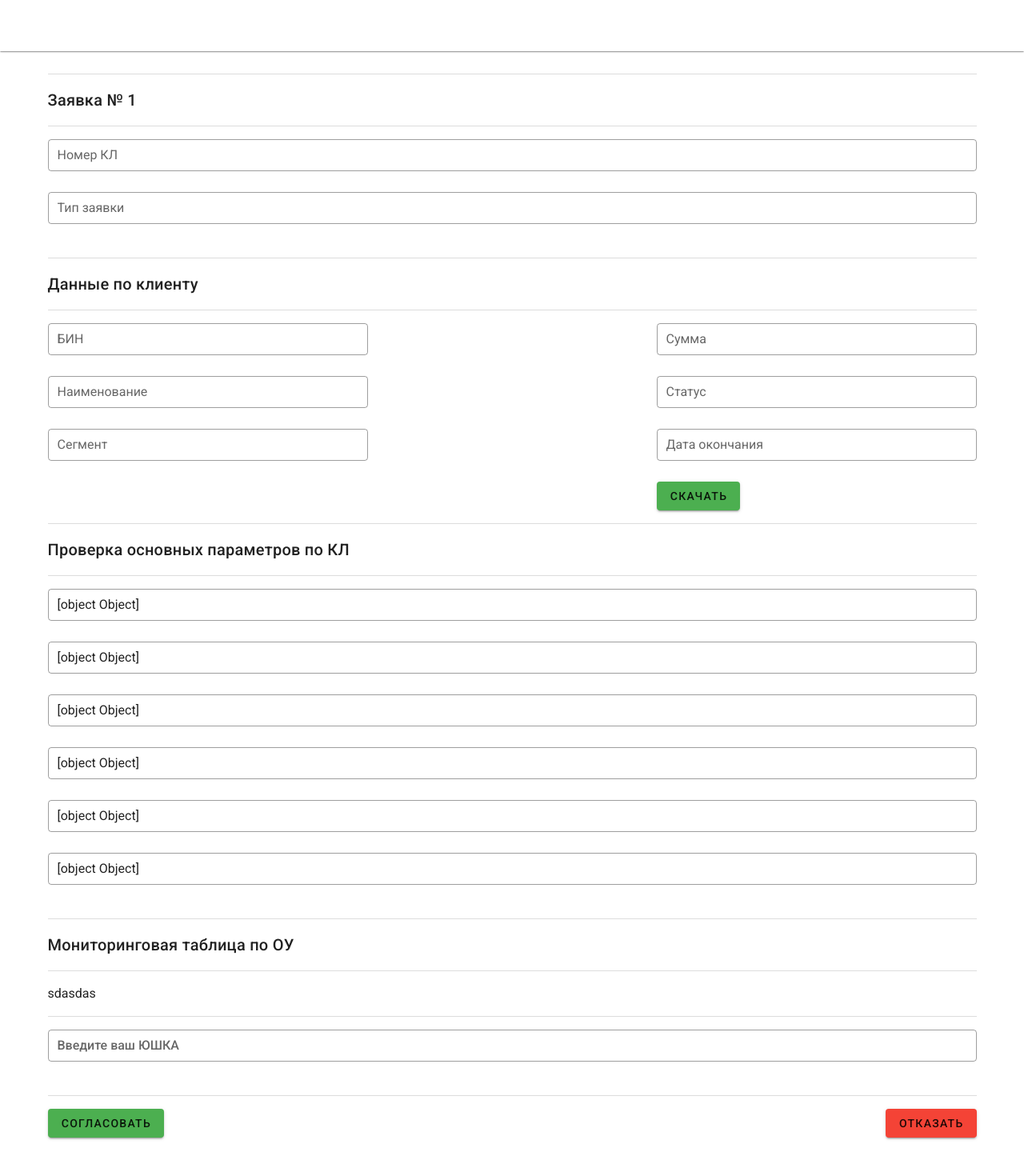
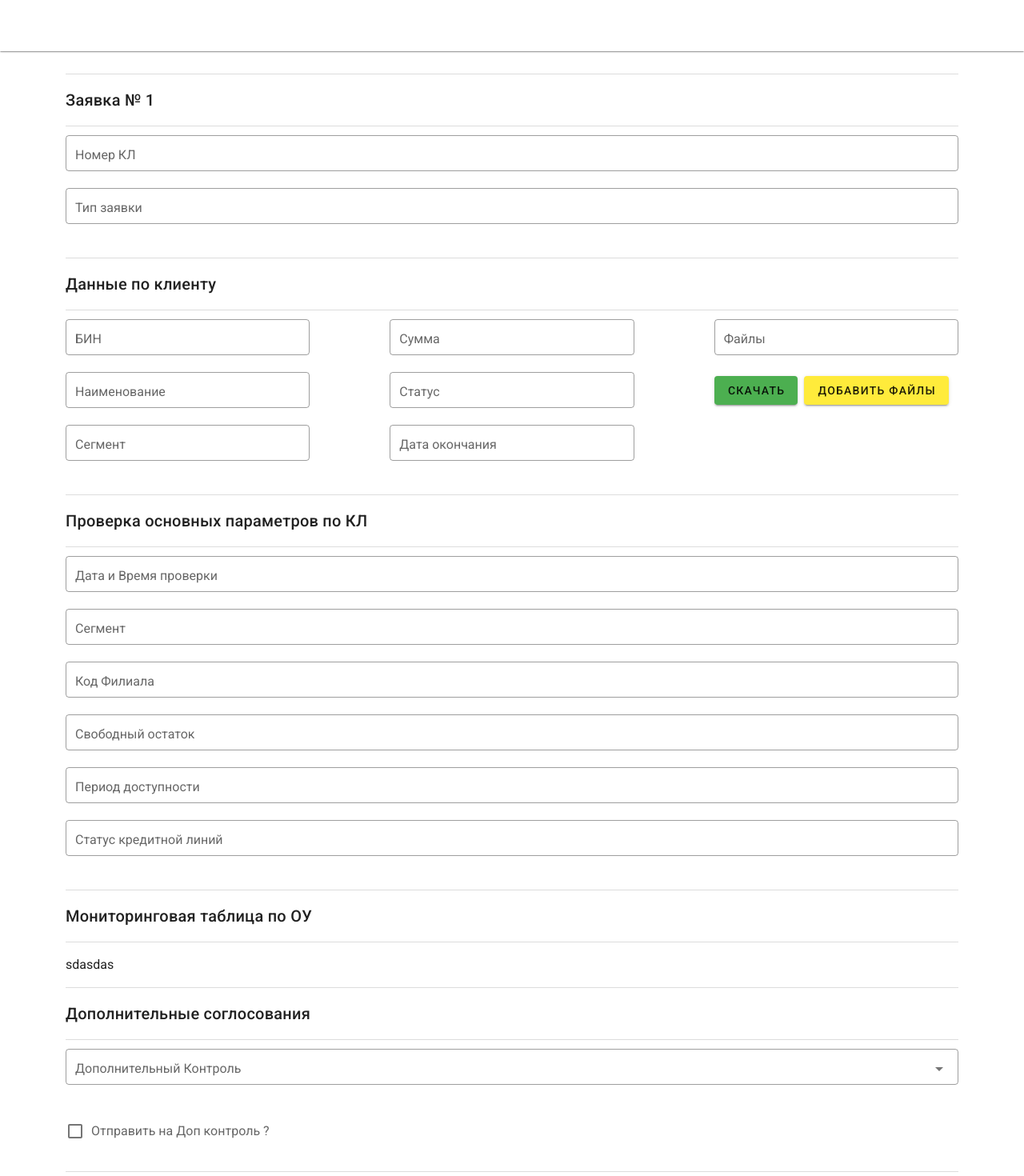
Before and after one commit to Zhasulan070/GarantsFront, a Vue app: page /order-detail/1 in a window 1280 px wide. Shown: the top 1470 px of the page at 80% size. Before the commit the page ends 1434 px from the top, so only its background shows below. Built offline with nearby package versions, Linux system fonts and the light colour scheme; no server answers.

Commit message:
changes in KM

```diff
--- a/package.json
+++ b/package.json
@@ -9,8 +9,10 @@
   },
   "dependencies": {
     "axios": "^0.21.4",
+    "bootstrap": "^5.1.1",
+    "bootstrap-vue": "^2.21.2",
     "core-js": "^3.6.5",
-    "vue": "^2.6.11",
+    "vue": "^2.6.14",
     "vue-router": "^3.2.0",
     "vuetify": "^2.4.0",
     "vuex": "^3.4.0"
--- a/src/router/index.js
+++ b/src/router/index.js
@@ -2,7 +2,7 @@ import Vue from 'vue'
 import VueRouter from 'vue-router'
 import Home from '../views/Home.vue'
 import CreateOrder from "@/views/CreateOrder";
-import Main from "@/views/Main";
+import OrderDetail from "@/views/OrderDetail";
 import OrderList from "@/views/OrderList";
 
 Vue.use(VueRouter)
@@ -20,8 +20,8 @@ const routes = [
   },
   {
     path: '/order-detail/:id',
-    name: 'Main',
-    component: Main
+    name: 'OrderDetail',
+    component: OrderDetail
   }
   ,
   {
--- a/src/views/CreateOrder.vue
+++ b/src/views/CreateOrder.vue
@@ -288,6 +288,7 @@
                 label="Срок окончания"
             >
             </v-text-field>
+
             <v-btn
                 outlined
                 dense
@@ -352,7 +353,7 @@ export default {
       dialog: false,
       dialogDeleteItem: false,
       klArray: [],
-      kl_type: '',
+      kl_type: 1,
       summa: '',
       currencies: [],
       bin: '',
@@ -400,12 +401,9 @@ export default {
           {
             kl_type: this.kl_type,
             summa: this.summa,
-            currency: this.currency
+            currency: this.form.currency
           }
       )
-      this.kl_type = ''
-      this.summa = ''
-      this.currency = ''
       this.dialog = false
     },
 
@@ -454,20 +452,22 @@ export default {
     submit: function (){
       this.result = {
         uin: this.uin,
-        filial: this.filial,
-        requestType: this.requestType,
+        filial: this.form.filial,
+        requestType: this.form.requestType,
         bin: this.bin,
         name: this.name,
         kl_array: this.klArray,
         beneficator: this.beneficator,
         date: this.date
       }
-      const headers = { "Content-Type": "application/json" };
+
+      console.log(this.result)
+      /*const headers = { "Content-Type": "application/json" };
 
       axios.post("https://api.npms.io/v2/search?q=vue", { headers })
           .then(response => {
             console.log(response)
-          })
+          })*/
     }
 
   },
@@ -493,19 +493,17 @@ export default {
 
     bin(newVal) {
       if (newVal.length === 12) {
-        console.log('get')
         const headers = {"Content-Type": "application/json"};
 
-        axios.get("http://operflw-p-ap01:8080/api/Loans/GetCompanyByBIIN?iin=130340024549", {headers})
+        axios.get("http://localhost:5000/api/GetCompanyNameByBin?bin=" + newVal, {headers})
             .then(response => {
-              let data = response.data
-              this.name = data.name
+              this.name = response.data.result
 
 
               // const headers = { "Content-Type": "application/json" };
-              // axios.get("https://api.npms.io/v2/search?q=vue", { headers })
+              // axios.get("http://localhost:5000/api/GetCompanyNameByBin?bin=" + newVal, { headers })
               //     .then(response => {
-              //       this.klTypes = response.data.kls
+              //       console.log(response.data)
               //     })
             })
 
@@ -518,7 +516,7 @@ export default {
 
 <style scoped>
 .form {
-  width: 600px;
+  width: 750px;
   margin: 48px auto;
 }
 
--- a/src/views/Main.vue
+++ b/src/views/OrderDetail.vue
@@ -25,7 +25,7 @@
       <div class="title">
         Данные по клиенту
       </div>
-      <div class="d-flex justify-space-between">
+      <div class="d-flex">
         <div class="block">
           <v-text-field
               v-model="company.bin"
@@ -46,7 +46,7 @@
               dense
           ></v-text-field>
         </div>
-        <div class="block">
+        <div class="block" style="margin-left: 100px">
           <v-text-field
               v-model="order.summa"
               outlined
@@ -65,7 +65,16 @@
               label="Дата окончания"
               dense
           ></v-text-field>
+        </div>
+        <div class="block" style="margin-left: 100px">
+          <v-text-field
+              v-model="company.files"
+              outlined
+              label="Файлы"
+              dense
+          ></v-text-field>
           <v-btn color="green">Скачать</v-btn>
+          <v-btn color="yellow" style="margin-left:8px">Добавить файлы</v-btn>
         </div>
       </div>
       <div class="title">
@@ -73,39 +82,39 @@
       </div>
       <div>
         <v-text-field
-            v-model="basicKl"
+            v-model="basicKl.datetimeCheck"
             outlined
-            label=""
+            label="Дата и Время проверки"
             dense
         ></v-text-field>
         <v-text-field
-            v-model="basicKl"
+            v-model="basicKl.segment"
             outlined
-            label=""
+            label="Сегмент"
             dense
         ></v-text-field>
         <v-text-field
-            v-model="basicKl"
+            v-model="basicKl.filialCode"
             outlined
-            label=""
+            label="Код Филиала"
             dense
         ></v-text-field>
         <v-text-field
-            v-model="basicKl"
+            v-model="basicKl.freeBalance"
             outlined
-            label=""
+            label="Свободный остаток"
             dense
         ></v-text-field>
         <v-text-field
-            v-model="basicKl"
+            v-model="basicKl.availablePeriod"
             outlined
-            label=""
+            label="Период доступности"
             dense
         ></v-text-field>
         <v-text-field
-            v-model="basicKl"
+            v-model="basicKl.creditLineStatus"
             outlined
-            label=""
+            label="Статус кредитной линий"
             dense
         ></v-text-field>
       </div>
@@ -115,12 +124,32 @@
       <div>
         sdasdas
       </div>
+      <div class="title" >
+        Дополнительные соглосования
+      </div>
+      <div>
+        <v-select
+            outlined
+            dense
+            v-model="form.checker"
+            :items="checkers"
+            item-text="name"
+            item-value="id"
+            label="Дополнительный Контроль"
+        >
+        </v-select>
+        <v-checkbox
+            v-model="checkboxCheker"
+            label='Отправить на Доп контроль ?'
+        >
+        </v-checkbox>
+      </div>
       <div class="title">
         <v-text-field
             dense
             outlined
             v-model="uin"
-            label="Введите ваш ЮШКА"
+            label="Введите вашу ЮШКУ"
         >
 
         </v-text-field>
@@ -143,17 +172,24 @@
 </template>
 
 <script>
+import axios from "axios";
+
 export default {
-  name: "Main",
+  name: "OrderDetail",
   data() {
     return {
       // data from API
+      form: {
+        checker: ''
+      },
       klNumber: '',
       orderType: '',
+      checkers: [],
       company: {
         name: '',
         bin: '',
-        segment: ''
+        segment: '',
+        files: ''
       },
       order: {
         summa: '',
@@ -170,12 +206,26 @@ export default {
       },
 
       // Complete
-      uin: ''
+      uin: '',
+      checkboxCheker: false
     }
+  },
+  mounted() {
+    this.getCheckers()
   },
   computed:{
     id() {
       return this.$route.params.id
+    }
+  },
+
+  methods: {
+    getCheckers: function (){
+      const headers = {"Content-Type": "application/json"};
+      axios.get("http://localhost:5000/api/GetCheckers", {headers})
+          .then(response => {
+            this.checkers = response.data.result
+          })
     }
   }
 }
@@ -183,8 +233,9 @@ export default {
 
 <style scoped>
 .block {
-  width: 400px;
+  width: 350px;
 }
+
 
 .title {
   padding: 16px 0;
--- a/src/views/OrderList.vue
+++ b/src/views/OrderList.vue
@@ -1,5 +1,11 @@
 <template>
   <div>
+    <v-app-bar
+        elevation="1"
+        color="white"
+    >
+
+    </v-app-bar>
     <v-data-table
         :headers="cols"
         :items="rows"
@@ -20,6 +26,7 @@
 </template>
 
 <script>
+import axios from "axios";
 export default {
   name: "OrderList",
   data() {
@@ -46,6 +53,14 @@ export default {
       ]
     }
   },
+  mounted() {
+    const headers = {"Content-Type": "application/json"};
+    axios.get("http://localhost:5000/api/GetCompanyNameByBin?bin=", {headers})
+        .then(response => {
+          this.name = response.data.result
+        })
+  },
+
   methods: {
     detailView(item) {
       console.log(item)
```
Also changed, not shown: src/main.js (+9 -0 lines), 1 other file (tests, documents, lock files or other folders).
